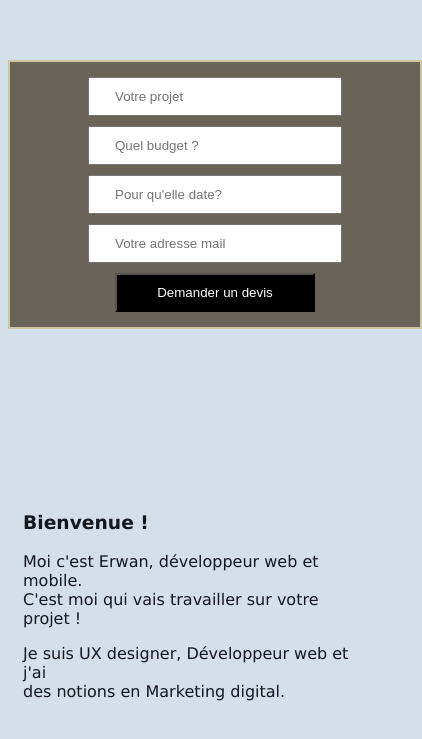
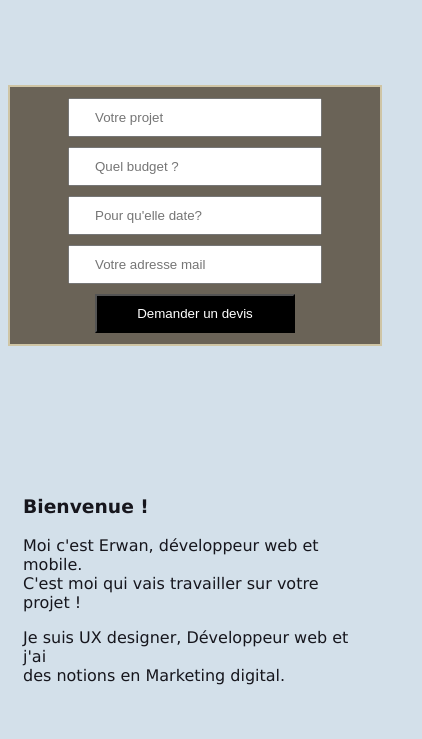
Before and after one commit to WanDev44/WanDev-MAJ1, a plain HTML site: page index.html in a window 390 px wide. Shown: the part 889-1628 px from the top of the page, 422 px wide, since content can reach past the window. Drawn offline with Linux system fonts and the light colour scheme; a script that the page names is missing.

Commit message:
responsive

```diff
--- a/style.css
+++ b/style.css
@@ -103,7 +103,6 @@ border: none;
     justify-content: center;
     padding-top: auto;
     padding-bottom: auto;
-    height: 70vh;
 }
 
 .container h1 {
@@ -120,6 +119,7 @@ border: none;
 /*----------------------Formulaire-------------------*/
 
 .form-horizontal {
+    padding: 10px 20px;
     display: flex;
     justify-content: center;
     width: 100%;
@@ -329,6 +329,7 @@ footer a:hover{
 /*----------------------HomePage Media-------------------*/
 
 @media (max-width: 1000px)  {
+
     h1 {
         font-size: 1.8em;
         text-align: center;
@@ -338,6 +339,10 @@ footer a:hover{
     .container p {
         margin-top: 50px;
         width: 100%;
+    }
+
+    main {
+      min-height: 700px;
     }
 }
 
@@ -364,6 +369,26 @@ footer a:hover{
         margin-bottom: 5px;
     }
 
+}
+
+@media (max-width: 539px) {
+
+  .form-horizontal {
+        margin: 0 auto;
+        height: auto;
+        padding: 6px 3px 6px 3px;
+        justify-content: center;
+        align-items: center;
+        width: auto;
+    }
+
+  .form-horizontal input{
+      width: 100%;
+      margin-top: 5px;
+      margin-bottom: 5px;
+  }
+}
+
 /*----------------------Grille Texte Media-------------------*/
 
 @media (max-width: 1000px)  {
@@ -372,7 +397,7 @@ footer a:hover{
         display: flex;
         justify-content: center;
         align-items: center;
-        height: 100vh;
+        height: auto;
         margin: auto 20;
     }
 
@@ -380,6 +405,10 @@ footer a:hover{
         margin-bottom: 100px;
         margin-right: 25px;
         margin-left: 15px;
+    }
+
+    .grid-left h3 {
+      margin-top: 150px;
     }
 
     .grid-right {
```
